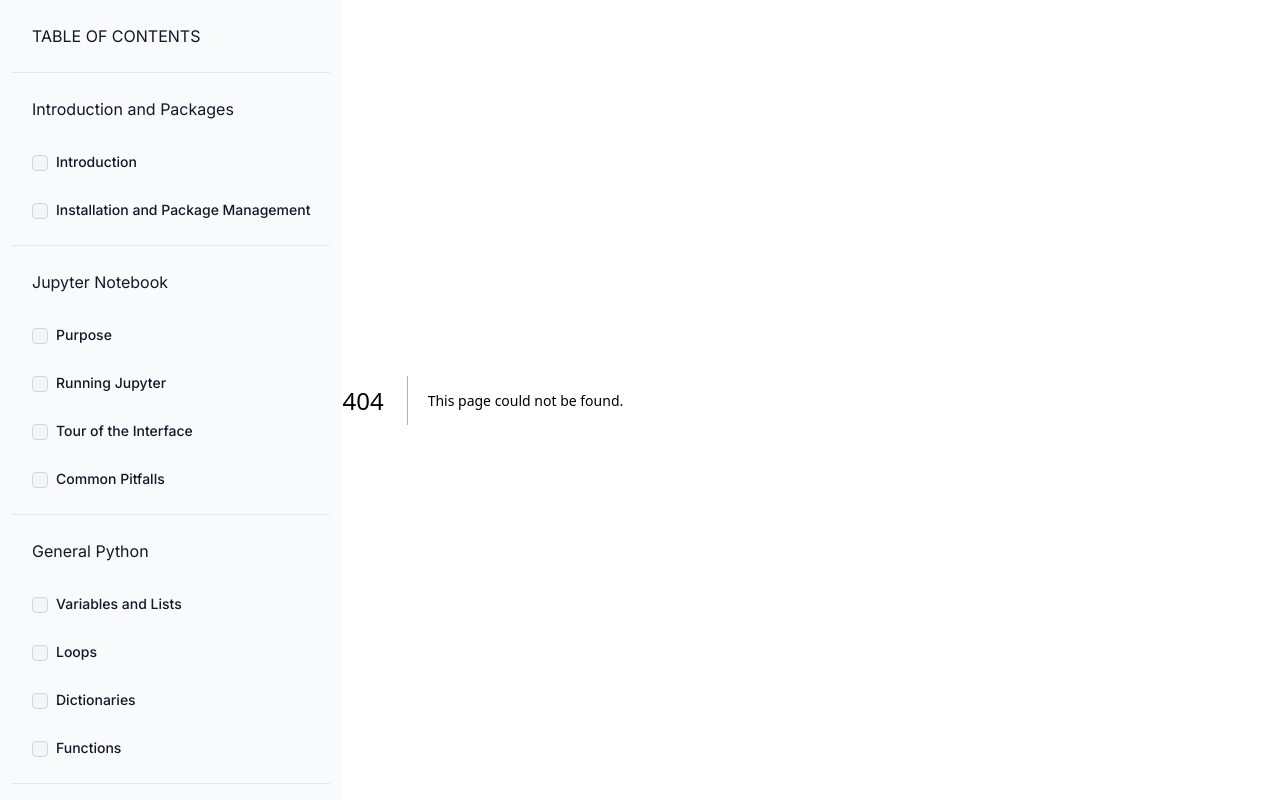
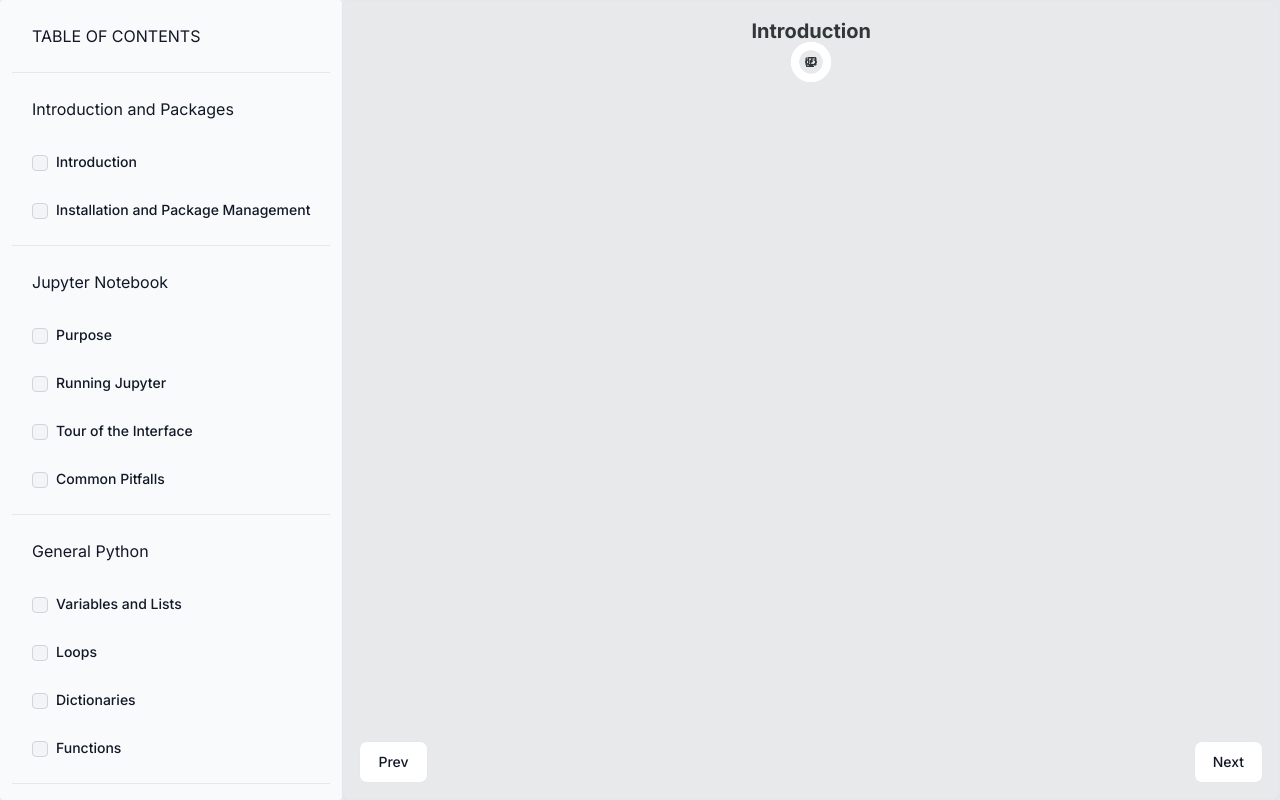
Before and after one commit to austin-bmitchell15/cs3803_website, a Next.js app: page /introduction/introduction in a window 1280 px wide. Before the commit this address had no page. Built offline with nearby package versions, Linux system fonts and the light colour scheme.

Commit message:
templates- Started working on CustomTimeline template but I ran into some issues with this

```diff
--- /dev/null
+++ b/src/app/introduction/introduction/page.tsx
@@ -0,0 +1,17 @@
+"use client"
+
+import { saveSubmoduleStatus } from "@/services/ModuleStatusStorage";
+import SubmoduleContainer from "@/components/SubmoduleContainer";
+import CustomTimeline from '../../../components/CustomTimeline';
+
+
+export default function IntroductionSubmodule() {
+  function func() {
+    saveSubmoduleStatus('jupyter_purpose')
+  }
+  return (
+    <SubmoduleContainer title={"Introduction"} onPrevClick={()=> console.log("prev")} onNextClick={() => console.log("next")}>
+        <CustomTimeline/>
+    </SubmoduleContainer>
+  );
+}
--- /dev/null
+++ b/src/components/CustomTimeline.tsx
@@ -0,0 +1,21 @@
+"use client";
+import { Button, Timeline } from "flowbite-react";
+import OndemandVideoIcon from '@mui/icons-material/OndemandVideo';
+import { MdOndemandVideo, MdOutlineQuiz } from "react-icons/md";
+import { FaCode } from "react-icons/fa6";
+
+export default function CustomTimeline() {
+  return (
+    <Timeline horizontal className="flex-grow flex justify-evenly">
+        <Timeline.Item>
+            <Timeline.Point icon={MdOndemandVideo} className="flex-grow"/>
+        </Timeline.Item>
+        <Timeline.Item>
+            <Timeline.Point icon={MdOutlineQuiz} className="flex-grow"/>
+        </Timeline.Item>
+        <Timeline.Item>
+            <Timeline.Point icon={FaCode} className="flex-grow"/>
+        </Timeline.Item>
+    </Timeline>
+  );
+}
```
Also changed, not shown: .contentlayer/generated/index.d.ts (added).
